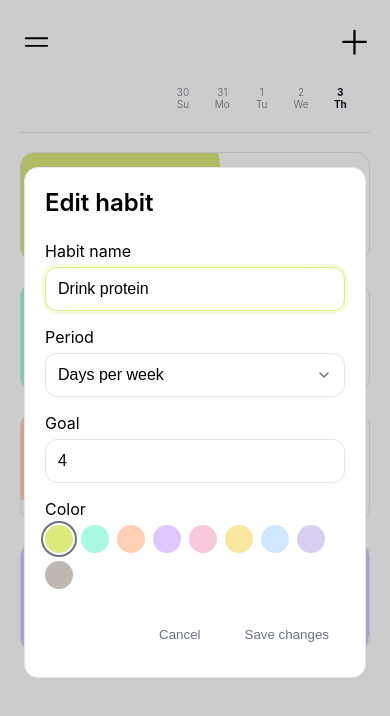
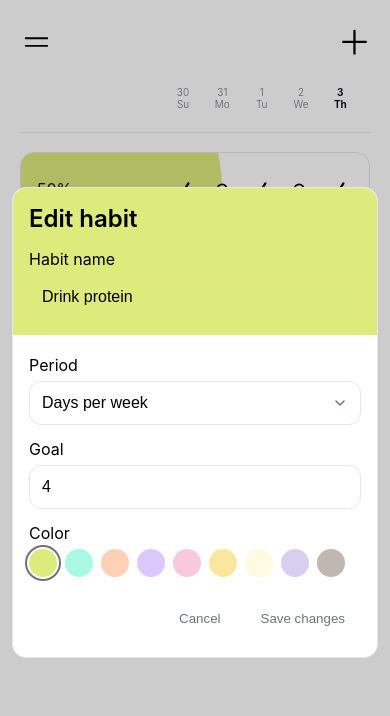
Before and after one commit to dotnil/hibi-vue, a Vue app: page / in a window 390 px wide. Both pictures are taken after a click on the element "Drink protein". Shown: the top 716 px of the page. Built offline with nearby package versions, Linux system fonts and the light colour scheme; no server answers.

Commit message:
feat: improve mobile habit form

```diff
--- a/src/components/HabitForm.vue
+++ b/src/components/HabitForm.vue
@@ -4,11 +4,8 @@
 
   <dialog ref="dialogRef" @click.self="close" @close="onDialogClose">
     <form @submit.prevent="handleSubmit">
-      <div class="dialog-header">
+      <div class="dialog-header" :style="{ '--habit-color': selectedColor }">
         <h2>{{ props.habit ? 'Edit habit' : 'Create habit' }}</h2>
-      </div>
-
-      <div class="form-fields">
         <div class="field">
           <label for="habit-name">Habit name</label>
           <input
@@ -21,7 +18,9 @@
             pattern=".*\S.*"
           >
         </div>
+      </div>
 
+      <div class="form-fields">
         <div class="field">
           <label for="habit-period">Period</label>
           <select id="habit-period" v-model="goalPeriod">
@@ -31,7 +30,7 @@
           </select>
         </div>
 
-        <div v-if="goalPeriod !== 'day'" class="field">
+        <div class="field goal-field" :class="{ 'goal-field--hidden': goalPeriod === 'day' }">
           <label for="habit-target">Goal</label>
           <input
             id="habit-target"
@@ -39,6 +38,7 @@
             type="number"
             min="1"
             :max="goalMaximums[goalPeriod]"
+            :disabled="goalPeriod === 'day'"
             required
             @focus="selectGoalTarget"
           >
@@ -181,6 +181,12 @@ form {
   padding: 20px;
 }
 
+.dialog-header {
+  display: flex;
+  flex-direction: column;
+  gap: 24px;
+}
+
 .dialog-header h2 {
   margin: 0;
 }
@@ -195,6 +201,10 @@ form {
   display: flex;
   flex-direction: column;
   gap: 6px;
+}
+
+.goal-field--hidden {
+  visibility: hidden;
 }
 
 input,
@@ -287,4 +297,39 @@ dialog {
 dialog::backdrop {
   background: rgba(0, 0, 0, 0.2);
 }
+
+@media (max-width: 640px) {
+  dialog {
+    width: calc(100% - 24px);
+    max-width: none;
+    max-height: calc(100dvh - 24px);
+    overflow-y: auto;
+  }
+
+  form {
+    gap: 20px;
+    padding: 0;
+  }
+
+  .dialog-header {
+    gap: 16px;
+    padding: 16px;
+    background: var(--habit-color);
+    border-radius: 13px 13px 0 0;
+  }
+
+  .dialog-header input {
+    background: transparent;
+  }
+
+  .form-fields {
+    gap: 14px;
+    margin-inline: 16px;
+  }
+
+  .form-actions {
+    gap: 8px;
+    margin: 0 16px 16px;
+  }
+}
 </style>
--- a/src/habit-colors.js
+++ b/src/habit-colors.js
@@ -5,7 +5,7 @@ export const habitColors = [
   '#DDC7FF',
   '#f8c8dc',
   '#f9e79f',
-  '#cfe8ff',
+  '#fffbe2',
   '#d8cff0',
   '#bfb8b2',
 ]
```
